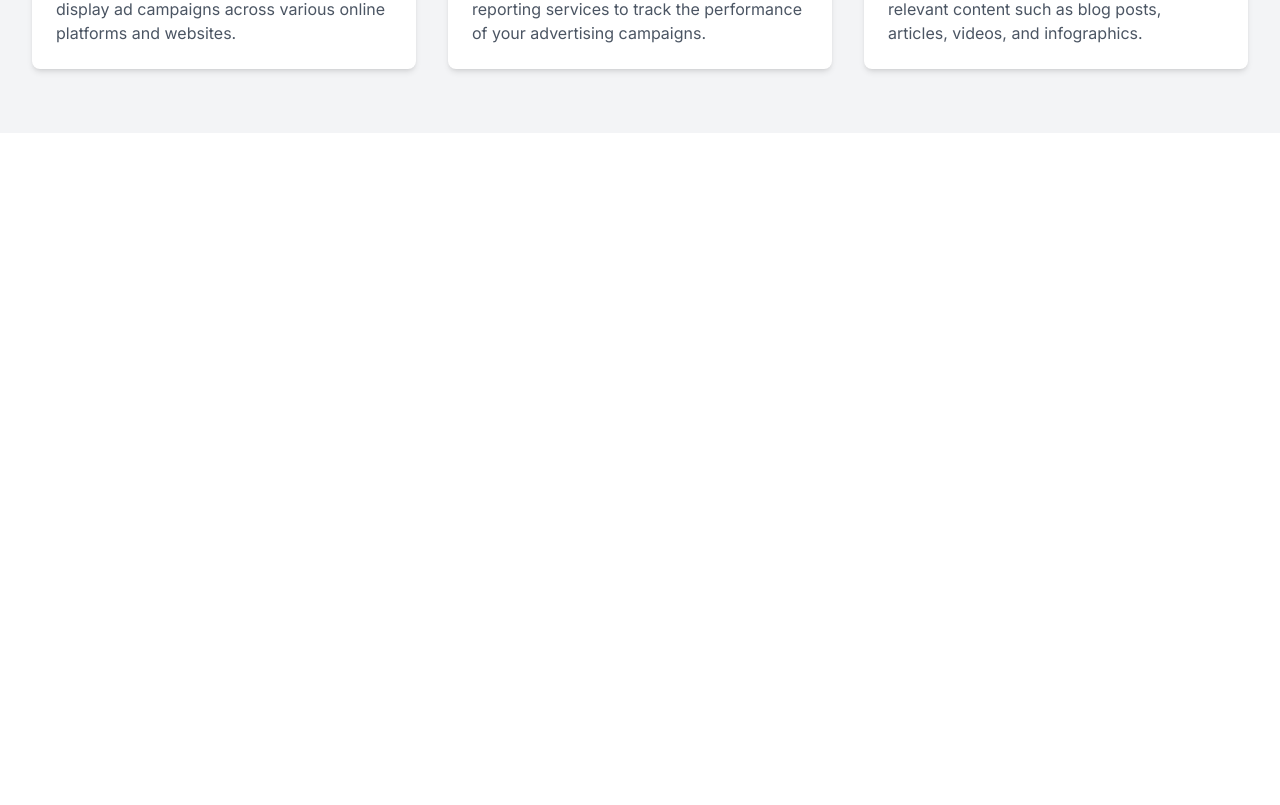
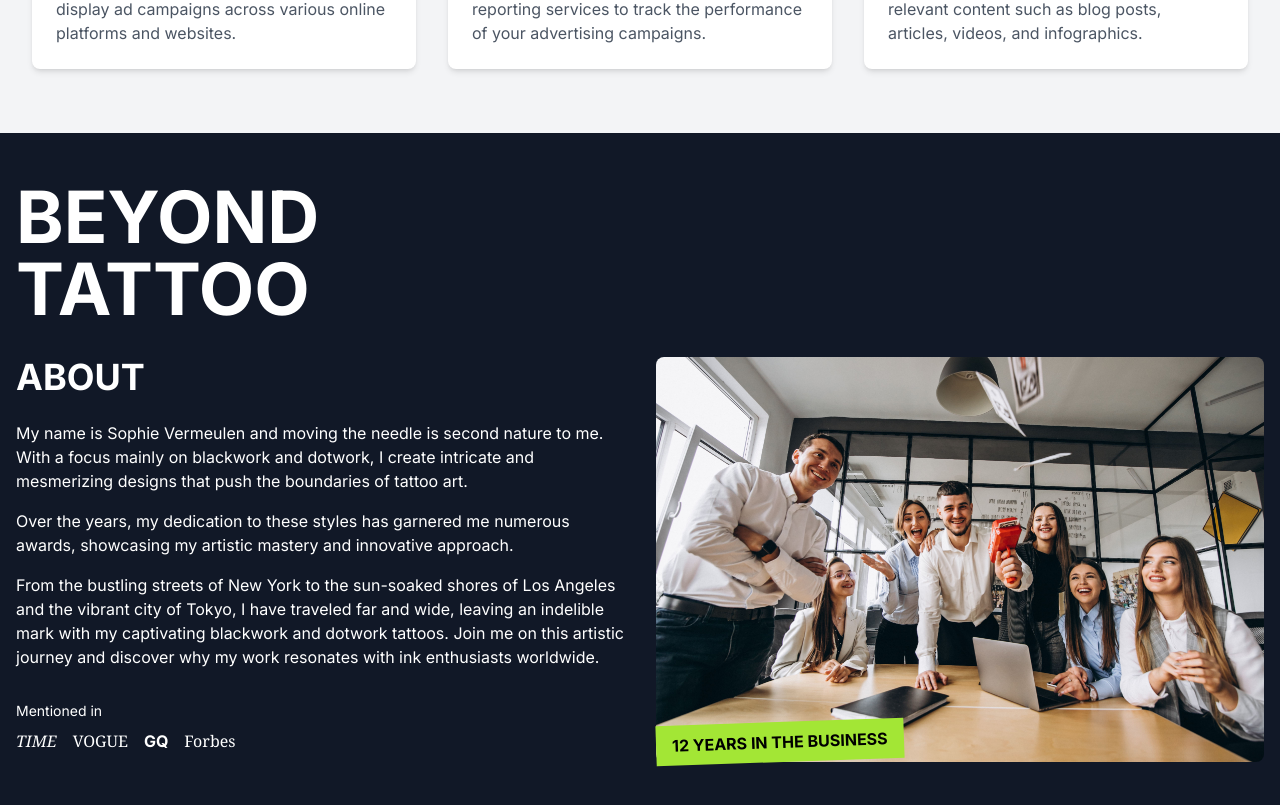
Before and after one commit to darshit890/service, a Next.js app: page / in a window 1280 px wide. Shown: the part 1387-2192 px from the top of the page. Before the commit the page ends 1520 px from the top, so only its background shows below. Built offline with nearby package versions, Linux system fonts and the light colour scheme.

Commit message:
modified:   app/page.tsx 	new file:   components/AboutUs.tsx

```diff
--- a/app/page.tsx
+++ b/app/page.tsx
@@ -1,3 +1,4 @@
+import AboutPage from "@/components/AboutUs";
 import HeroSection from "@/components/Hero";
 import ServicesSection from "@/components/ServiceSection";
 import Image from "next/image";
@@ -7,6 +8,7 @@ export default function Home() {
     <>
     <HeroSection />
     <ServicesSection />
+    <AboutPage />
     </>
   );
 }
--- /dev/null
+++ b/components/AboutUs.tsx
@@ -0,0 +1,58 @@
+import Image from 'next/image';
+import React from 'react';
+
+const AboutPage: React.FC = () => {
+  return (
+    <div className="bg-gray-900 text-white min-h-screen">
+      <div className="container mx-auto px-4 py-12">
+        <h1 className="text-5xl md:text-7xl font-bold mb-8">BEYOND<br />TATTOO</h1>
+
+        <div className="flex flex-col md:flex-row gap-8">
+          <div className="md:w-1/2">
+            <h2 className="text-4xl font-bold mb-6">ABOUT</h2>
+            <p className="mb-4">
+              My name is Sophie Vermeulen and moving the needle is second nature to me. With a
+              focus mainly on blackwork and dotwork, I create intricate and mesmerizing designs
+              that push the boundaries of tattoo art.
+            </p>
+            <p className="mb-4">
+              Over the years, my dedication to these styles has garnered me numerous awards, showcasing my artistic
+              mastery and innovative approach.
+            </p>
+            <p className="mb-4">
+              From the bustling streets of New York to the sun-soaked shores of Los Angeles and the vibrant city of Tokyo, I have
+              traveled far and wide, leaving an indelible mark with my captivating blackwork and dotwork tattoos. Join me on
+              this artistic journey and discover why my work resonates with ink enthusiasts worldwide.
+            </p>
+            <div className="mt-8">
+              <p className="text-sm mb-2">Mentioned in</p>
+              <div className="flex gap-4">
+                <span className="font-serif italic">TIME</span>
+                <span className="font-serif">VOGUE</span>
+                <span className="font-bold">GQ</span>
+                <span className="font-serif">Forbes</span>
+              </div>
+            </div>
+          </div>
+
+          <div className="md:w-1/2 relative">
+            <Image
+              src="/heros.avif" // Replace with your actual image path
+              alt="Tattoo artist at work"
+              width={600}
+              height={400}
+              layout="responsive"
+              objectFit="cover"
+              className="rounded-lg"
+            />
+            <div className="absolute bottom-0 left-0 bg-lime-400 text-black py-2 px-4 rotate-[-2deg]">
+              <span className="font-bold">12 YEARS IN THE BUSINESS</span>
+            </div>
+          </div>
+        </div>
+      </div>
+    </div>
+  );
+};
+
+export default AboutPage;
```
